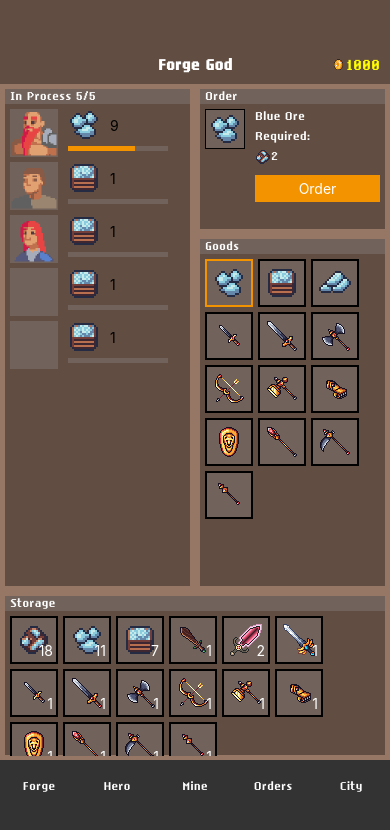
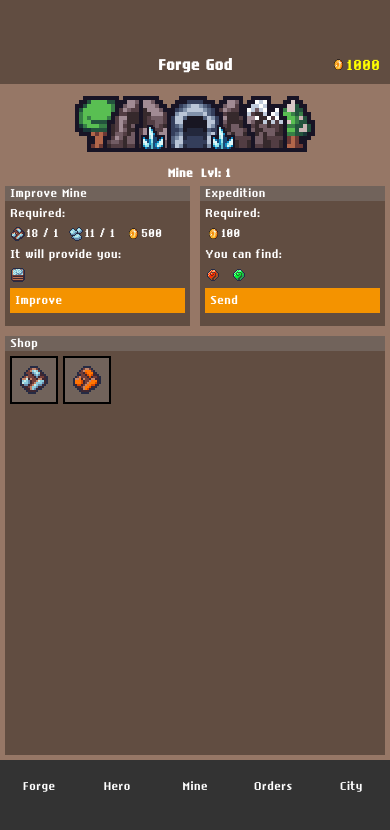
Before and after one commit to Aleksandr175/forgegod, a React Native app: screen / in a window 390 px wide. Shown: the top 830 px of the page. Built offline with nearby package versions, Linux system fonts and the light colour scheme.

Commit message:
Add expeditions

```diff
--- a/src/App.tsx
+++ b/src/App.tsx
@@ -3,7 +3,14 @@ import React, { useCallback, useEffect, useRef, useState } from 'react';
 import { PanelSelectedGood } from './components/PanelSelectedGood';
 import { PanelGoods } from './components/PanelGoods';
 import { PanelStorage } from './components/PanelStorage';
-import { IOrder, IStorageGood, IWorker, TPage } from './types';
+import {
+  IExpeditionInfoInProcess,
+  IMine,
+  IOrder,
+  IStorageGood,
+  IWorker,
+  TPage,
+} from './types';
 import { PanelOrders } from './components/PanelOrders';
 import { dictionary } from './dictionary';
 import { StatusBar } from 'expo-status-bar';
@@ -19,10 +26,12 @@ import { PageCity } from './components/PageCity';
 import { Menu } from './components/Menu';
 
 export const App = () => {
-  const [page, setPage] = useState<TPage>('forge');
+  const [page, setPage] = useState<TPage>('mine');
   const [mineLvl, setMineLvl] = useState(1);
   const [money, setMoney] = useState(1000);
   const [maxOrdersQty, setMaxOrdersQty] = useState(5);
+  const [expeditionInfo, setExpeditionInfo] =
+    useState<IExpeditionInfoInProcess>({} as IExpeditionInfoInProcess);
 
   const [loaded] = useFonts({
     LGGothic: require('./fonts/LGGothic.ttf'),
@@ -151,6 +160,7 @@ export const App = () => {
   ]);
 
   const timer = useRef();
+  const isExpeditionInProcess = useRef(false);
 
   useEffect(() => {
     // @ts-ignore
@@ -229,6 +239,31 @@ export const App = () => {
   const handleTimer = () => {
     updateOrders();
     updateCustomerOrders();
+
+    if (isExpeditionInProcess.current) {
+      updateExpedition();
+    }
+  };
+
+  const updateExpedition = () => {
+    setExpeditionInfo((prevState) => {
+      const newExpeditionInfo = { ...prevState };
+      newExpeditionInfo.duration -= 1;
+
+      if (newExpeditionInfo.duration === 0) {
+        isExpeditionInProcess.current = false;
+
+        getGoodsFromExpedition(newExpeditionInfo);
+      }
+
+      return newExpeditionInfo;
+    });
+  };
+
+  const getGoodsFromExpedition = (expedition: IExpeditionInfoInProcess) => {
+    expedition.canBeFoundGoods.map((good) => {
+      addToStorage(good.id, good.qty);
+    });
   };
 
   const createOrder = (id: number, qty: number) => {
@@ -329,6 +364,20 @@ export const App = () => {
     });
   };
 
+  const sendExpedition = (mine: IMine) => {
+    if (money >= mine.expedition.cost) {
+      addMoney(-mine.expedition.cost);
+
+      isExpeditionInProcess.current = true;
+
+      setExpeditionInfo({
+        duration: mine.expedition.duration,
+        mineLvl: mine.nextLvl,
+        canBeFoundGoods: mine.expedition.canBeFoundGoods,
+      });
+    }
+  };
+
   // TODO: refactor code, separate to hooks
 
   if (!loaded) {
@@ -382,6 +431,8 @@ export const App = () => {
             onImproveMine={onImproveMine}
             storage={storage}
             money={money}
+            isExpeditionInProcess={isExpeditionInProcess.current}
+            sendExpedition={sendExpedition}
           />
         )}
 
--- a/src/components/CustomImage.tsx
+++ b/src/components/CustomImage.tsx
@@ -84,6 +84,9 @@ const getImageSource = (id: number, type?: TImage) => {
   if (id === 37) return require(`../images/goods/37.png`);
   if (id === 38) return require(`../images/goods/38.png`);
   if (id === 39) return require(`../images/goods/39.png`);
+
+  if (id === 100) return require(`../images/goods/100.png`);
+  if (id === 101) return require(`../images/goods/101.png`);
 };
 
 export const CustomImage = ({
--- a/src/components/Menu.tsx
+++ b/src/components/Menu.tsx
@@ -7,7 +7,7 @@ interface IProps {
   setPage: (page: TPage) => void;
 }
 
-export const Menu = ({ setPage }: IProps) => {
+export const Menu = React.memo(({ setPage }: IProps) => {
   return (
     <SMenu>
       <SMenuItem
@@ -47,7 +47,7 @@ export const Menu = ({ setPage }: IProps) => {
       </SMenuItem>
     </SMenu>
   );
-};
+});
 
 const SMenu = styled.View`
   width: 100%;
--- a/src/components/PageCity.tsx
+++ b/src/components/PageCity.tsx
@@ -15,7 +15,7 @@ interface IProps {
   onSetPage: (page: TPage) => void;
 }
 
-export const PageCity = ({ onSetPage }: IProps) => {
+export const PageCity = React.memo(({ onSetPage }: IProps) => {
   return (
     <SPageCity>
       <SCityImageWrapper>
@@ -35,7 +35,7 @@ export const PageCity = ({ onSetPage }: IProps) => {
       </SCityImageWrapper>
     </SPageCity>
   );
-};
+});
 
 const SPageCity = styled.View`
   width: 100%;
--- a/src/components/PageMine.tsx
+++ b/src/components/PageMine.tsx
@@ -18,6 +18,8 @@ interface IProps {
   onImproveMine: () => void;
   money: number;
   storage: IStorageGood[];
+  isExpeditionInProcess: boolean;
+  sendExpedition: (mine: IMine) => void;
 }
 
 export const PageMine = ({
@@ -27,9 +29,13 @@ export const PageMine = ({
   onImproveMine,
   money,
   storage,
+  isExpeditionInProcess,
+  sendExpedition,
 }: IProps) => {
   const currentMineLvlInfo =
     dictionary.find((mine) => mine.nextLvl === mineLvl + 1) || null;
+
+  const expeditionCost = currentMineLvlInfo?.expedition?.cost || 0;
 
   return (
     <SPageMine>
@@ -42,6 +48,7 @@ export const PageMine = ({
       </SMineInfo>
 
       <SPanelWrapper>
+        <SColumnLeft>
           <Panel title={'Improve Mine'}>
             {currentMineLvlInfo &&
               currentMineLvlInfo.requirements.resources?.length > 0 && (
@@ -94,6 +101,47 @@ export const PageMine = ({
                 </>
               )}
           </Panel>
+        </SColumnLeft>
+        <SColumnRight>
+          <Panel title={'Expedition'}>
+            {currentMineLvlInfo &&
+              currentMineLvlInfo.expedition.canBeFoundGoods?.length > 0 && (
+                <>
+                  <SText>Required:</SText>
+                  <SResources>
+                    <SResourceRequired>
+                      <SImage source={require('../images/gold.png')} />
+                      <SQty>{expeditionCost}</SQty>
+                    </SResourceRequired>
+                  </SResources>
+
+                  <SText>You can find:</SText>
+                  <SResources>
+                    {currentMineLvlInfo.expedition.canBeFoundGoods.map(
+                      (good) => {
+                        return (
+                          <SResourceRequired key={good.id}>
+                            <CustomImage id={good.id} size={'small'} />
+                          </SResourceRequired>
+                        );
+                      },
+                    )}
+                  </SResources>
+
+                  <SButton
+                    onPress={() => {
+                      sendExpedition(currentMineLvlInfo);
+                    }}
+                    disabled={isExpeditionInProcess || money < expeditionCost}
+                  >
+                    <CustomText>
+                      {isExpeditionInProcess ? 'In Process' : 'Send'}
+                    </CustomText>
+                  </SButton>
+                </>
+              )}
+          </Panel>
+        </SColumnRight>
       </SPanelWrapper>
 
       <PanelShop mineLvl={mineLvl || 1} onBuyGood={onBuyGood}></PanelShop>
@@ -103,6 +151,14 @@ export const PageMine = ({
 
 const SPanelWrapper = styled.View`
   height: 150px;
+  flex-direction: row;
+`;
+
+const SColumnLeft = styled.View`
+  width: 50%;
+`;
+const SColumnRight = styled.View`
+  width: 50%;
 `;
 
 const SPageMine = styled.View`
--- a/src/dictionary.tsx
+++ b/src/dictionary.tsx
@@ -262,6 +262,20 @@ export const dictionary: IDictionary = {
         orderQty: 0,
       },
       provideResourceIds: [3],
+      expedition: {
+        cost: 100,
+        duration: 10,
+        canBeFoundGoods: [
+          {
+            id: 100,
+            qty: 1,
+          },
+          {
+            id: 101,
+            qty: 1,
+          },
+        ],
+      },
     },
     {
       nextLvl: 3,
@@ -276,6 +290,20 @@ export const dictionary: IDictionary = {
         orderQty: 10,
       },
       provideResourceIds: [3, 4],
+      expedition: {
+        cost: 100,
+        duration: 15,
+        canBeFoundGoods: [
+          {
+            id: 150,
+            qty: 2,
+          },
+          {
+            id: 101,
+            qty: 1,
+          },
+        ],
+      },
     },
   ],
 };
```
Also changed, not shown: src/types.tsx (+11 -0 lines), src/images/goods/100.png (added), src/images/goods/101.png (added). Lines whose indentation alone changed are shown as unchanged.
